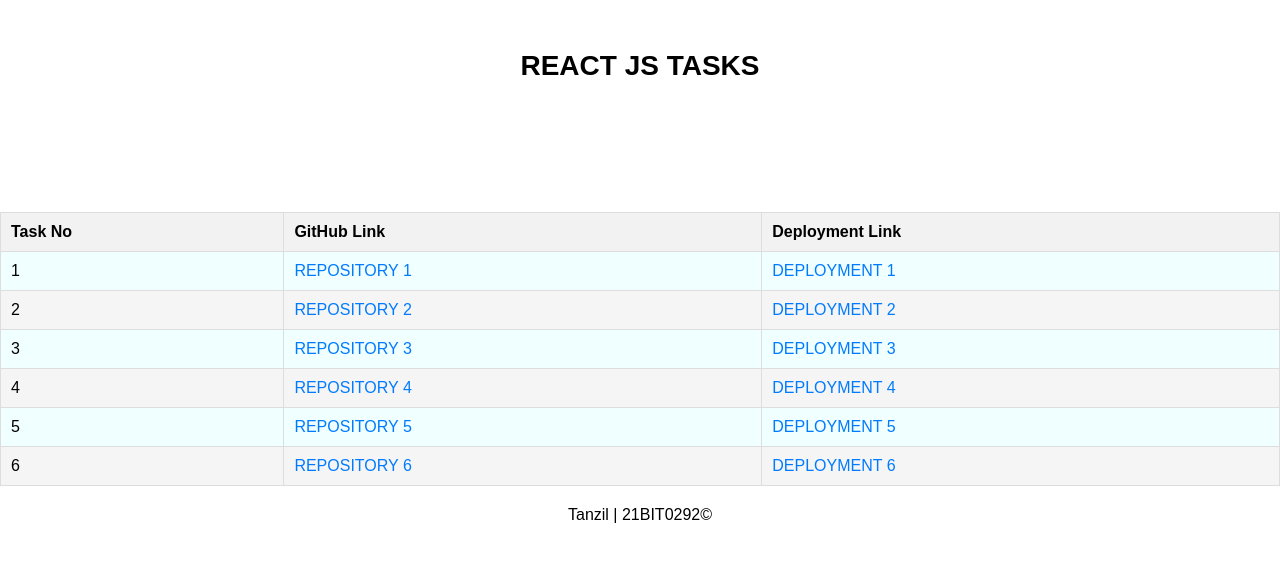
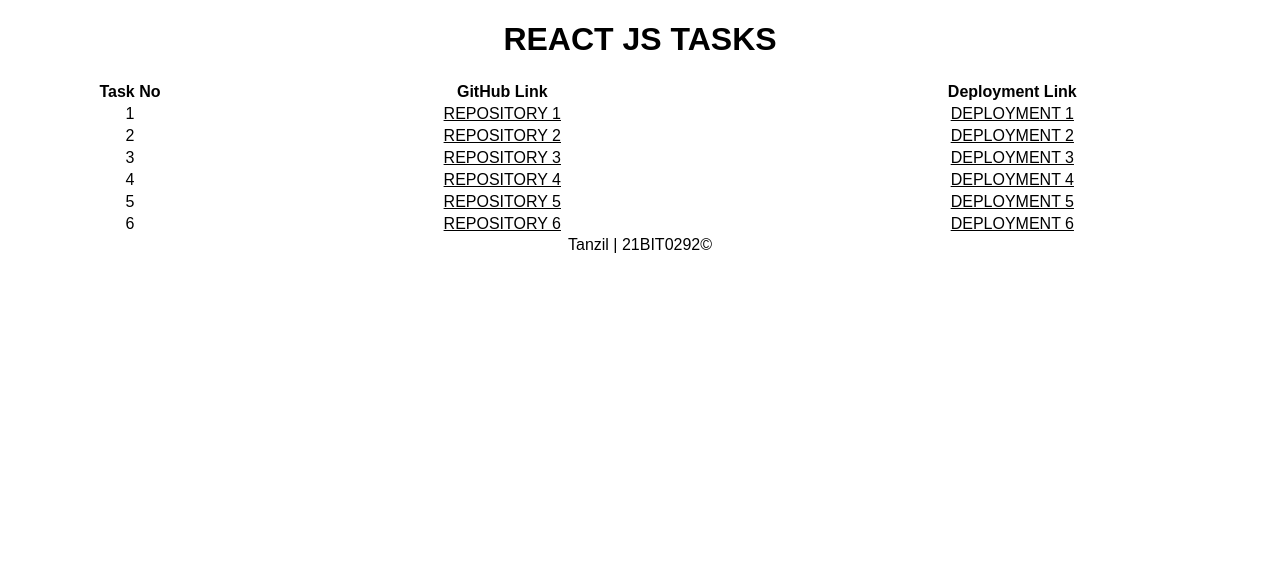
Before and after one commit to Tanzil209/react_task, a plain HTML site: page index.html in a window 1280 px wide. Drawn offline with Linux system fonts and the light colour scheme.

Commit message:
Update index.html

```diff
--- a/index.html
+++ b/index.html
@@ -15,52 +15,6 @@
         padding: 0;
       }
 
-      h1 {
-        font-size: 28px;
-        margin: 20px 0;
-      }
-
-      table {
-        border-collapse: collapse;
-        width: 80%;
-        margin: 20px auto;
-      }
-
-      th,
-      td {
-        border: 1px solid #dddddd;
-        text-align: left;
-        padding: 10px;
-        color: black;
-      }
-
-      th {
-        background-color: #f2f2f2;
-        font-weight: bold;
-      }
-
-      td a {
-        text-decoration: none;
-        color: #007bff;
-      }
-
-      td a:hover {
-        text-decoration: underline;
-        color: pink;
-      }
-
-      tr:nth-child(odd) {
-        background-color: whitesmoke;
-      }
-
-      tr:nth-child(even) {
-        background-color: azure;
-      }
-
-      #head {
-        margin-bottom: 130px;
-        margin-top: 50px;
-      }
     </style>
   </head>
   <body>
```
